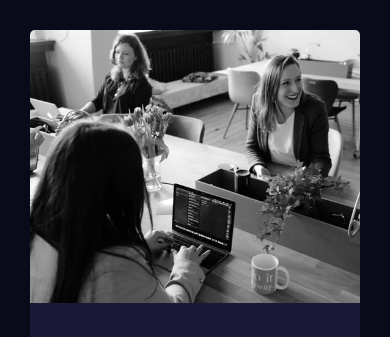
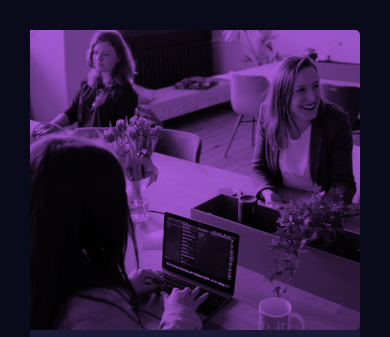
Before and after one commit to jefersonpimentel/Cartao-de-visualizacao-de-estatisticas, a plain HTML site: page index.html in a window 390 px wide. Shown: the top 337 px of the page. Drawn offline with Linux system fonts and the light colour scheme.

Commit message:
Adicionado a cor de fundo na imagem

```diff
--- a/index.html
+++ b/index.html
@@ -13,9 +13,9 @@
 <body>
   <main>
     <div class="container">
-      <header>
-        <img src="./images/image-header-desktop.jpg" class="header">
-      </header>
+      <div class="header">
+
+      </div>
       <div class="content">
           <h1 class="content-title">Obtenha <span> informações </span> que ajudam sua empresa a crescer.</h1>
           <p class="content-description">Descubra os benefícios da análise de dados e tome melhores decisões em relação à receita, experiência do cliente e eficiência geral.</p>
--- a/style.css
+++ b/style.css
@@ -9,6 +9,7 @@
 body {
     background-color: hsl(233, 47%, 7%);
     font-size: 15px;
+
 }
 
 main {
@@ -20,9 +21,15 @@ main {
 }
 
 .header {
+    background-image: url(./images/image-header-desktop.jpg);
+    background-color: hsl(277, 64%, 61%);
+    background-blend-mode : multiply;
     float: right;
+    background-repeat: no-repeat;
     border-top-right-radius: 5px;
     border-bottom-right-radius: 5px;
+    width: 500px;
+    height: 410px;
 }
 
 .container {
@@ -90,15 +97,19 @@ main {
 }
 
 .header {
+    background-image: url(./images/image-header-mobile.jpg);
+    background-position: center;
+    background-size: cover;
     width: 100%;
-    border-radius: 5px;
-    padding-bottom: 40px;
+    height: 300px;
+    border-top: 5px;
 }
 
 .content-title {
     justify-content: center;
     text-align: center;
     padding: 20px;
+    padding-top: 330px;
 }
 
 .content-description {
```
